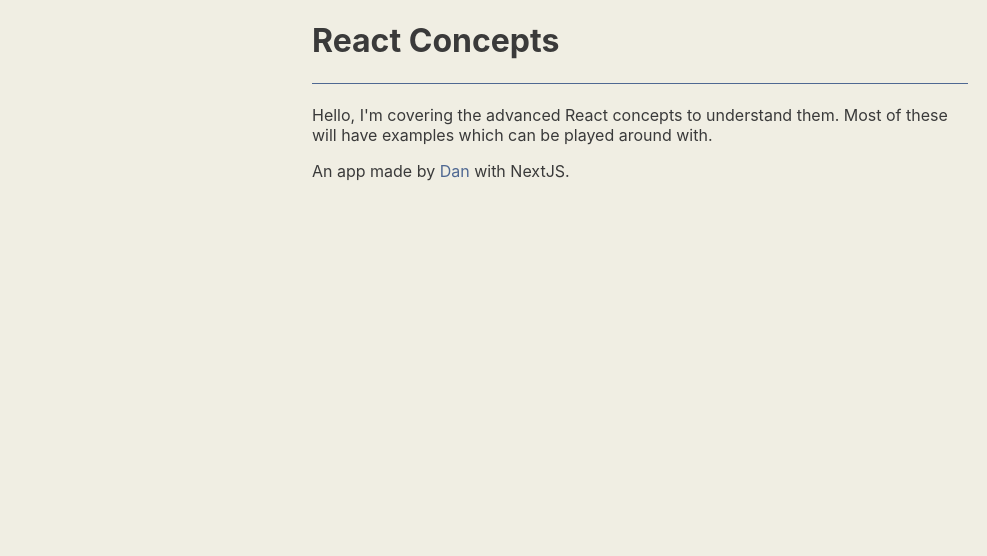
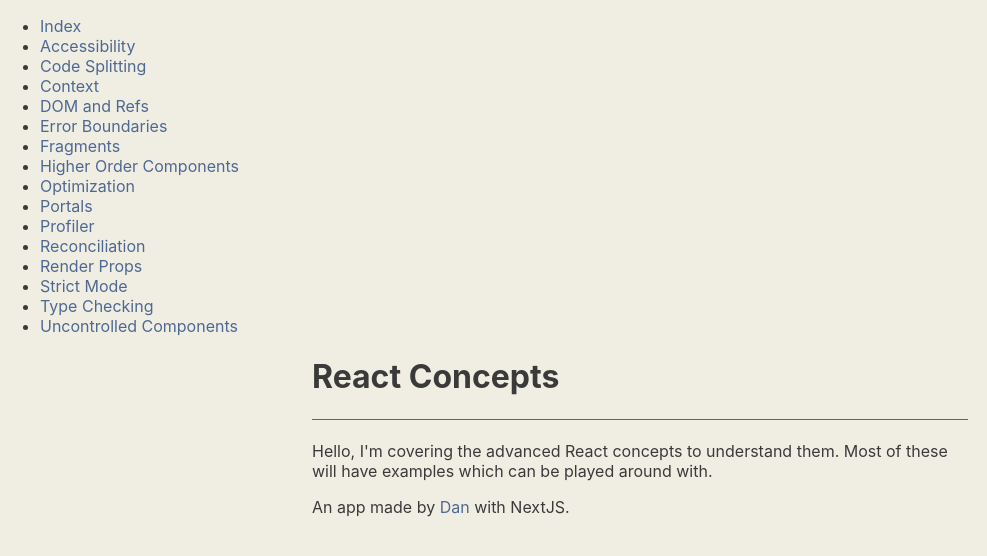
Before and after one commit to danbfield/react-concepts, a Next.js app in the folder app/: page / in a window 1280 px wide. Shown: the top 556 px of the page, without its empty margins (0-987 px from the left). Built offline with nearby package versions, Linux system fonts and the light colour scheme.

Commit message:
App: Add Navigation Component

```diff
--- /dev/null
+++ b/app/components/NavigationMenu.js
@@ -0,0 +1,27 @@
+import PropTypes from 'prop-types'
+import Link from 'next/link'
+
+export default function NavigationMenu({ children, items }) {
+  return (
+    <>
+      <nav>
+        <ul>
+          {items.map((item, index) => (
+            <li key={index}>
+              <Link href={item.url}>{item.text}</Link>
+            </li>
+          ))}
+        </ul>
+      </nav>
+      {children}
+    </>
+  )
+}
+
+NavigationMenu.propTypes = {
+  children: PropTypes.oneOfType([
+    PropTypes.arrayOf(PropTypes.node),
+    PropTypes.node,
+  ]).isRequired,
+  items: PropTypes.arrayOf(PropTypes.object).isRequired,
+}
--- a/app/components/index.js
+++ b/app/components/index.js
@@ -1,6 +1,7 @@
 import Heading from './Heading'
 import Main from './Main'
+import NavigationMenu from './NavigationMenu'
 import Paragraph from './Paragraph'
 import Section from './Section'
 
-export { Heading, Main, Paragraph, Section }
+export { Heading, Main, NavigationMenu, Paragraph, Section }
--- a/app/pages/_app.js
+++ b/app/pages/_app.js
@@ -1,7 +1,31 @@
 import '../styles/globals.css'
+import { NavigationMenu as WithNavigation } from '../components'
+
+const items = [
+  { url: '/', text: 'Index' },
+  { url: '/accessibility', text: 'Accessibility' },
+  { url: '/code-splitting', text: 'Code Splitting' },
+  { url: '/context', text: 'Context' },
+  { url: '/dom-and-refs', text: 'DOM and Refs' },
+  { url: '/error-boundaries', text: 'Error Boundaries' },
+  { url: '/fragments', text: 'Fragments' },
+  { url: '/higher-order-components', text: 'Higher Order Components' },
+  { url: '/optimization', text: 'Optimization' },
+  { url: '/portals', text: 'Portals' },
+  { url: '/profiler', text: 'Profiler' },
+  { url: '/reconciliation', text: 'Reconciliation' },
+  { url: '/render-props', text: 'Render Props' },
+  { url: '/strict-mode', text: 'Strict Mode' },
+  { url: '/type-checking', text: 'Type Checking' },
+  { url: '/uncontrolled-components', text: 'Uncontrolled Components' },
+]
 
 function MyApp({ Component, pageProps }) {
-  return <Component {...pageProps} />
+  return (
+    <WithNavigation items={items}>
+      <Component {...pageProps} />
+    </WithNavigation>
+  )
 }
 
 export default MyApp
```
